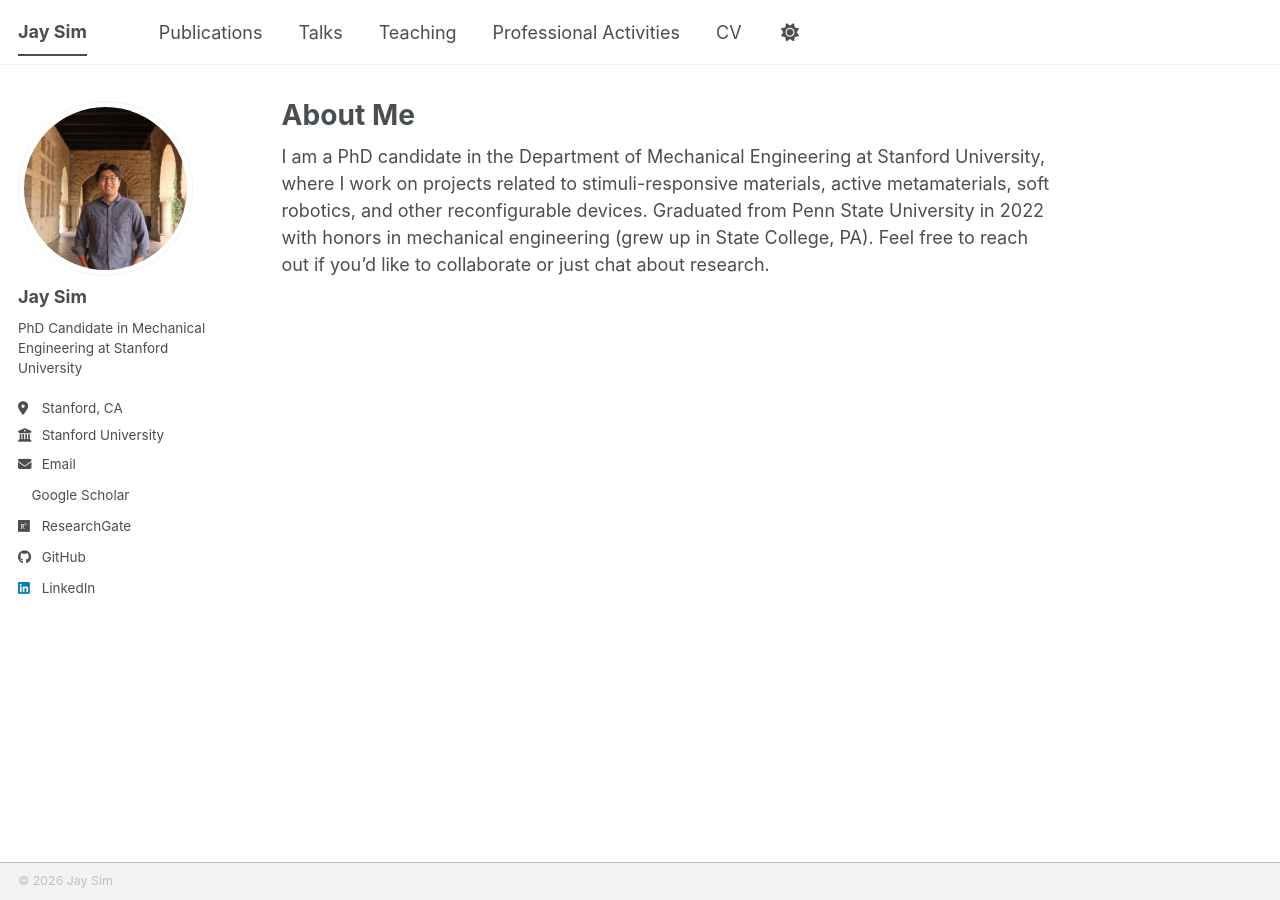
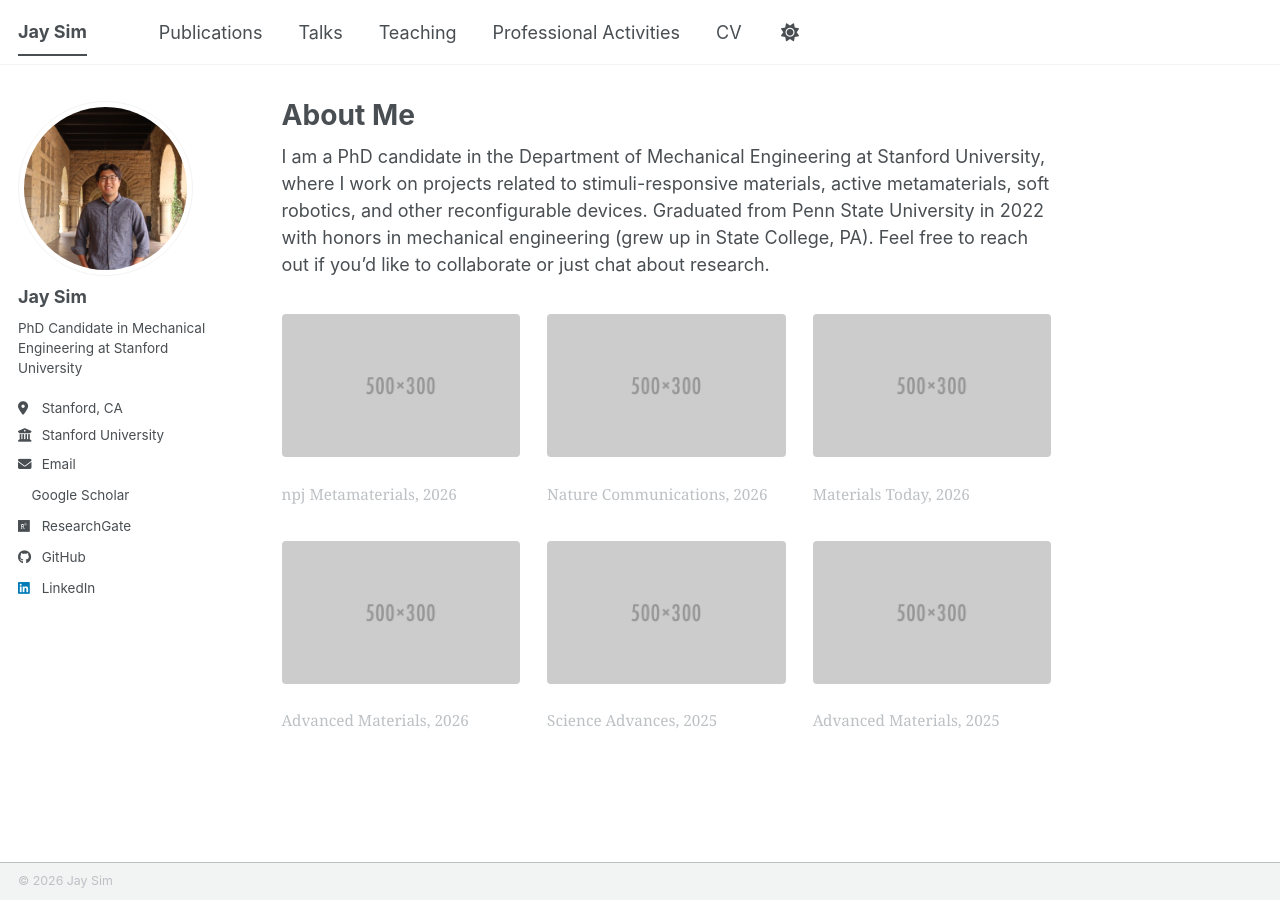
Before and after one commit to jaysejinsim/jaysejinsim.github.io, a Jekyll site: the page built from _pages/about.md, in a window 1280 px wide. Built offline with Jekyll 4.4.1, drawn with Linux system fonts in a browser that asks for light colours; a style sheet for code colours, icons or effects is not loaded.

Commit message:
Add research gallery placeholder to homepage
Responsive grid below the bio, captioned by journal and year, seeded
with the 6 most recent papers. Swap /images/500x300.png placeholders
for real figures/gifs per entry in _data/gallery.yml when ready.

Co-Authored-By: Claude Sonnet 5 <noreply@anthropic.com>

```diff
--- /dev/null
+++ b/_data/gallery.yml
@@ -0,0 +1,12 @@
+- image: "/images/500x300.png"
+  caption: "npj Metamaterials, 2026"
+- image: "/images/500x300.png"
+  caption: "Nature Communications, 2026"
+- image: "/images/500x300.png"
+  caption: "Materials Today, 2026"
+- image: "/images/500x300.png"
+  caption: "Advanced Materials, 2026"
+- image: "/images/500x300.png"
+  caption: "Science Advances, 2025"
+- image: "/images/500x300.png"
+  caption: "Advanced Materials, 2025"
--- a/_pages/about.md
+++ b/_pages/about.md
@@ -8,3 +8,37 @@ redirect_from:
 ---
 
 I am a PhD candidate in the Department of Mechanical Engineering at Stanford University, where I work on projects related to stimuli-responsive materials, active metamaterials, soft robotics, and other reconfigurable devices. Graduated from Penn State University in 2022 with honors in mechanical engineering (grew up in State College, PA). Feel free to reach out if you'd like to collaborate or just chat about research.
+
+<style>
+.research-gallery {
+  display: grid;
+  grid-template-columns: repeat(auto-fit, minmax(220px, 1fr));
+  gap: 1.5em;
+  margin-top: 2em;
+}
+.research-gallery figure {
+  margin: 0;
+}
+.research-gallery img {
+  width: 100%;
+  height: auto;
+  border-radius: 4px;
+  display: block;
+}
+.research-gallery figcaption {
+  margin-top: 0.5em;
+  font-size: 0.85em;
+  text-align: center;
+  color: var(--global-text-color-light, #767676);
+}
+</style>
+
+<div class="research-gallery">
+  {% assign gallery = site.data.gallery %}
+  {% for item in gallery %}
+  <figure>
+    <img src="{{ item.image }}" alt="{{ item.caption }}">
+    <figcaption>{{ item.caption }}</figcaption>
+  </figure>
+  {% endfor %}
+</div>
```
